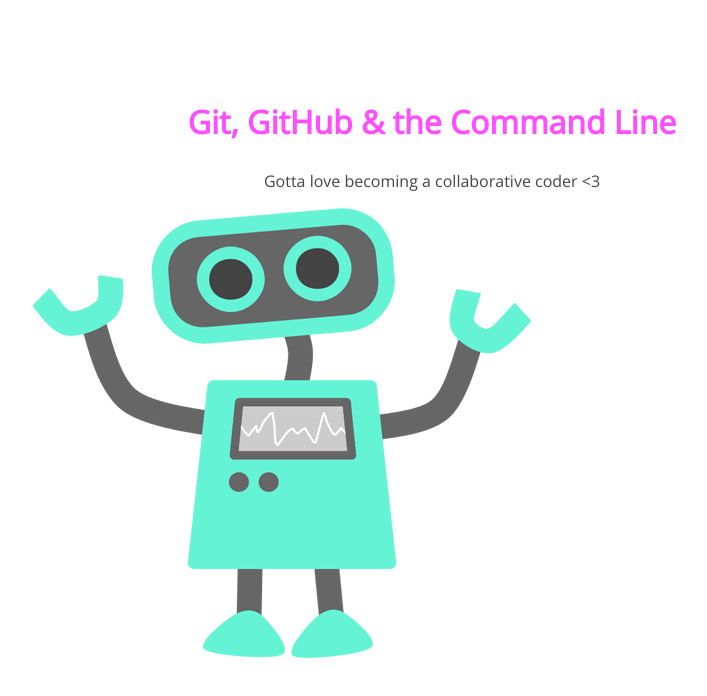
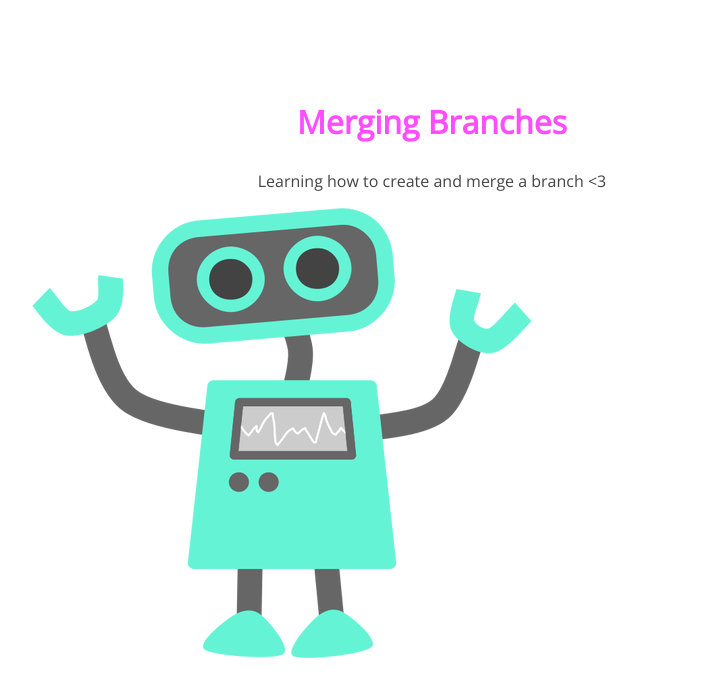
Before and after one commit to edarby19/105-project, a plain HTML site: page index.html in a window 1280 px wide. Shown: the whole page, without its empty margins (208-915 px from the left). Drawn offline with nearby package versions, Linux system fonts and the light colour scheme.

Commit message:
changed h1 and p content

```diff
--- a/index.html
+++ b/index.html
@@ -8,8 +8,8 @@
 </head>
 <body>
 	<section>
-		<h1>Git, GitHub & the Command Line</h1>
-		<p>Gotta love becoming a collaborative coder <3</p>
+		<h1>Merging Branches</h1>
+		<p>Learning how to create and merge a branch <3</p>
 		<img src="img/happy-blue-robot.png">
 	</section>
 </body>
```
